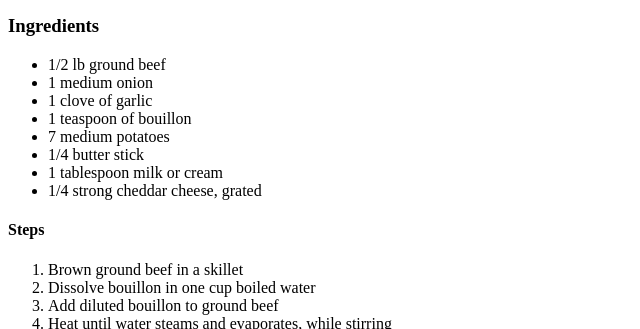
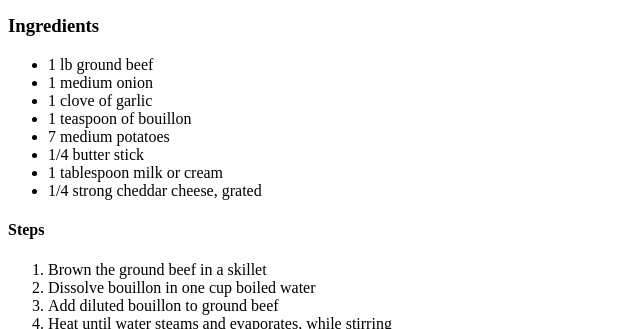
Before and after one commit to Pjama17/odin-recipes, a plain HTML site: page recipes/shepherdspie.html in a window 1280 px wide. Shown: the part 736-1065 px from the top of the page, 0-640 px from the left. Drawn offline with Linux system fonts and the light colour scheme.

Commit message:
Edit shepherdspie.html

```diff
--- a/recipes/shepherdspie.html
+++ b/recipes/shepherdspie.html
@@ -19,7 +19,7 @@
         <h3>Ingredients</h3>
 
         <ul>
-            <li>1/2 lb ground beef</li>
+            <li>1 lb ground beef</li>
             <li>1 medium onion</li>
             <li>1 clove of garlic</li>
             <li>1 teaspoon of bouillon</li>
@@ -32,7 +32,7 @@
         <h4>Steps</h4>
 
         <ol>
-            <li>Brown ground beef in a skillet</li>
+            <li>Brown the ground beef in a skillet</li>
             <li>Dissolve bouillon in one cup boiled water</li>
             <li>Add diluted bouillon to ground beef</li>
             <li>Heat until water steams and evaporates, while stirring</li>
```
